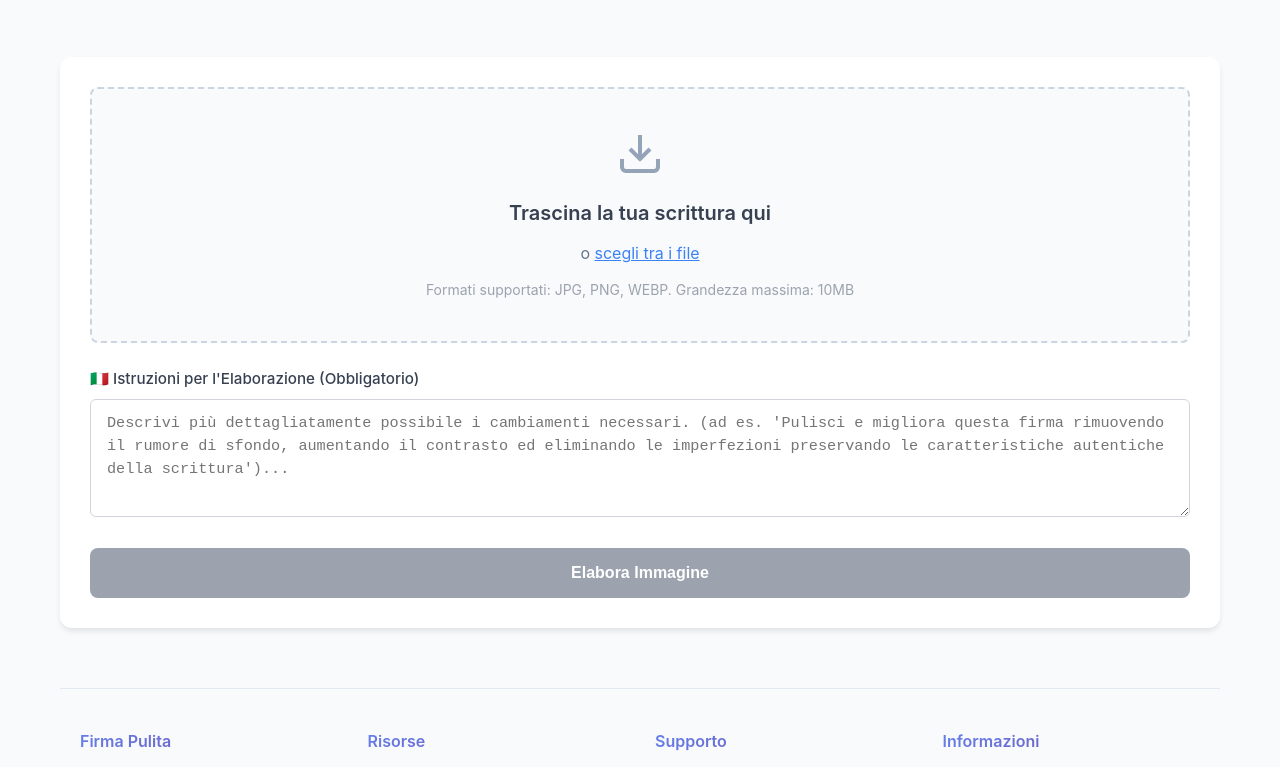
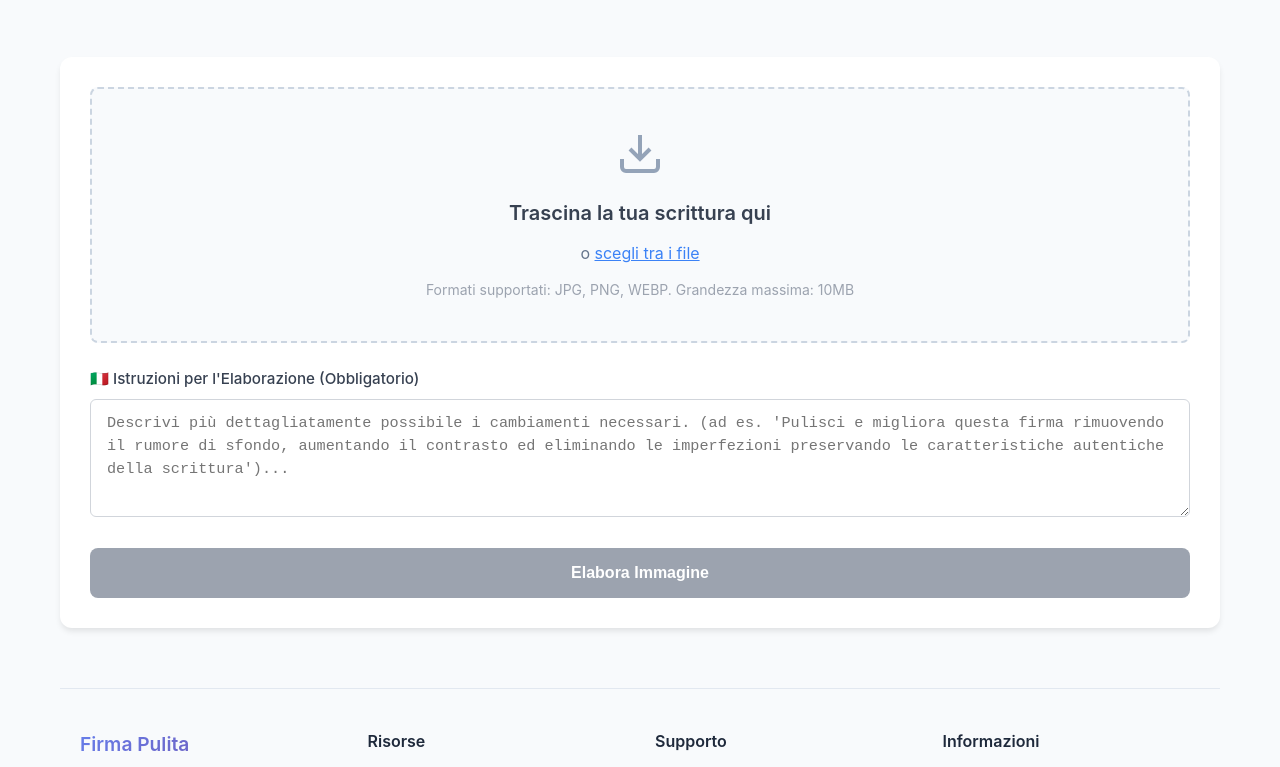
Before and after one commit to gabrielee5/grafo, a plain HTML site: page index.html in a window 1280 px wide. Shown: the part 154-921 px from the top of the page. Drawn offline with Linux system fonts and the light colour scheme; no server answers.

Commit message:
distinction between title n other in footer

```diff
--- a/index.html
+++ b/index.html
@@ -245,7 +245,7 @@
         <footer class="footer">
             <div class="footer-content">
                 <div class="footer-section">
-                    <h4>Firma Pulita</h4>
+                    <h3>Firma Pulita</h3>
                     <p>Il futuro dell'analisi grafologica:</p>
                     <p> → scritture più pulite</p>
                     <p> → diagnosi più precisa</p>
--- a/style.css
+++ b/style.css
@@ -1263,12 +1263,20 @@ body {
 }
 
 .footer-section h4 {
+    color: #1e293b;
+    font-size: 1rem;
+    font-weight: 600;
+    margin-bottom: 15px;
+    margin-top: 0;
+}
+
+.footer-section h3 {
     background: linear-gradient(135deg, #667eea 0%, #764ba2 100%);
     background-clip: text;
     -webkit-background-clip: text;
     -webkit-text-fill-color: transparent;
     color: transparent;
-    font-size: 1rem;
+    font-size: 1.2rem;
     font-weight: 600;
     margin-bottom: 15px;
     margin-top: 0;
```
